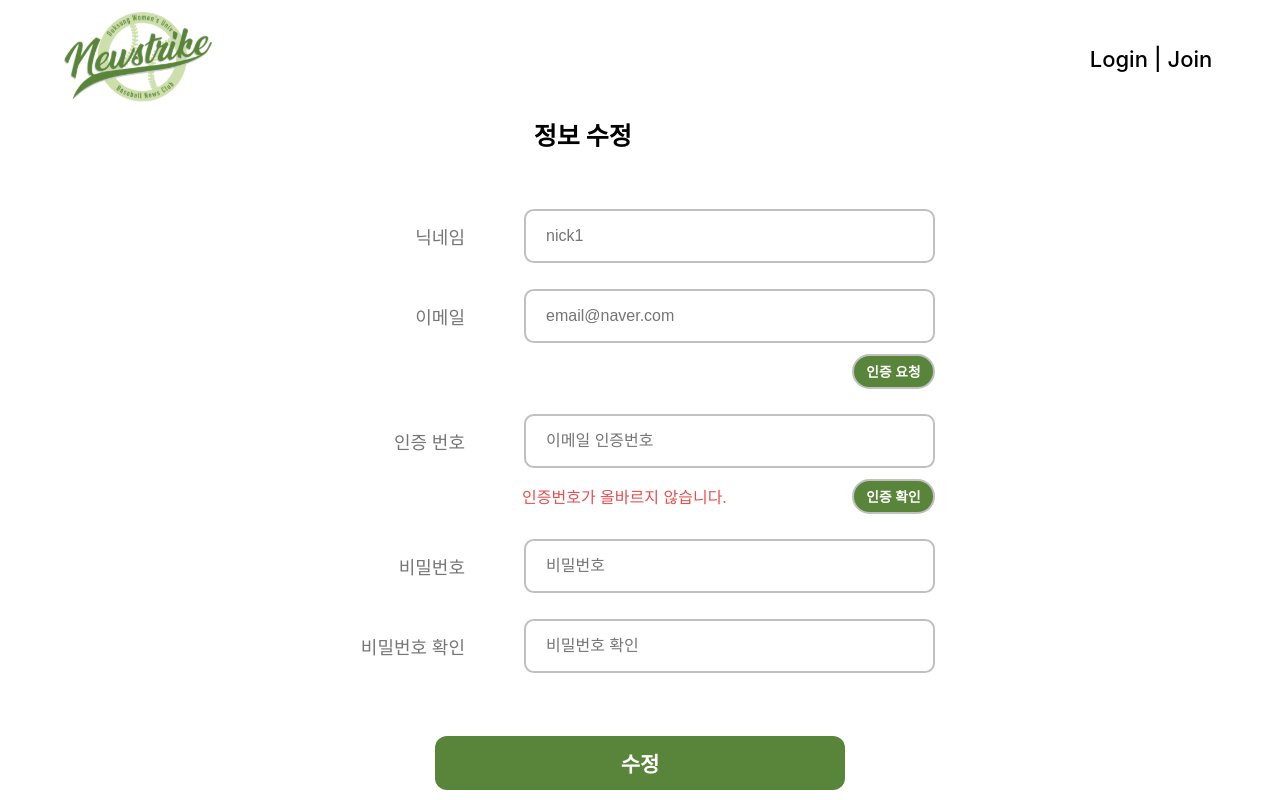
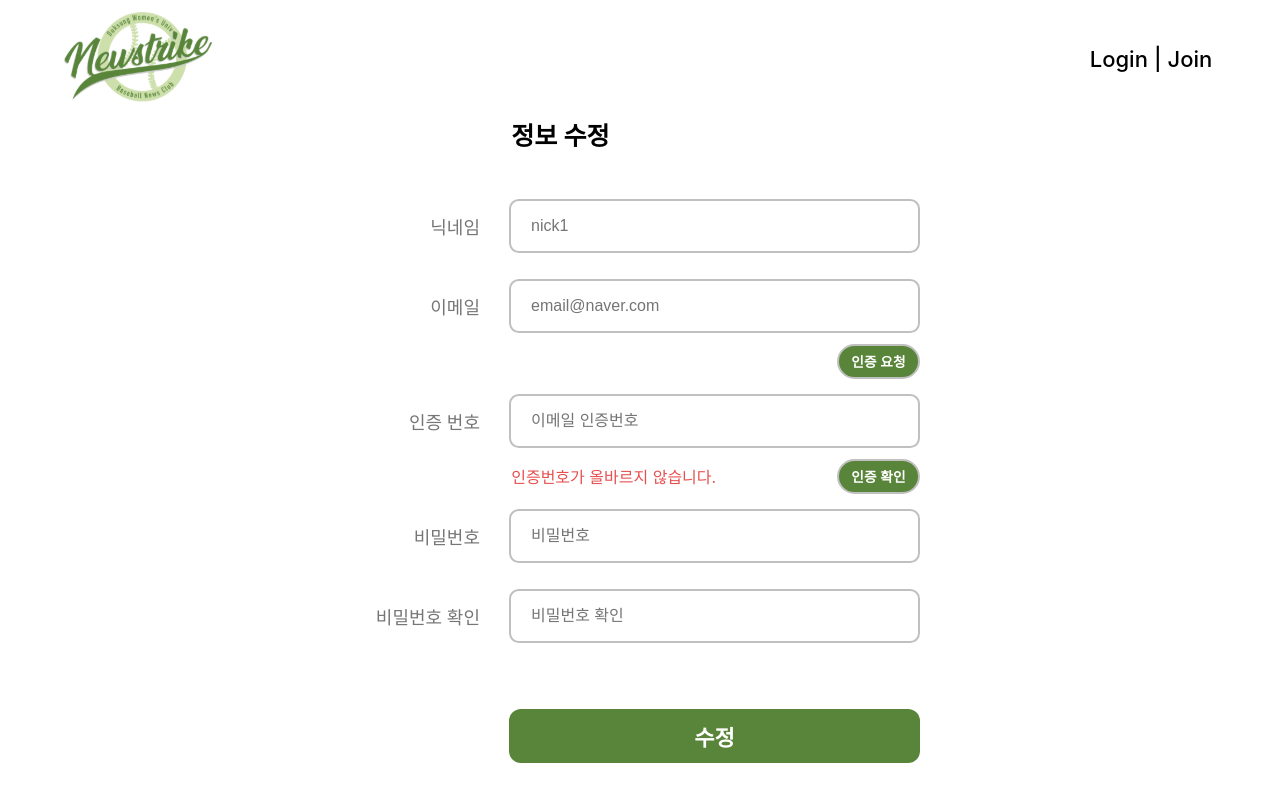
Before and after one commit to f4-zoluphaza/newsletter_front, a React (Create React App) app: page /Mypage/ChangeInfo in a window 1280 px wide. Built offline with nearby package versions, Linux system fonts and the light colour scheme.

Commit message:
[0508] jia 정보 수정 페이지 완성

```diff
--- a/src/components/Header.jsx
+++ b/src/components/Header.jsx
@@ -15,11 +15,11 @@ export default function Header() {
     <NavDiv>
       <LogoImg src={Logo} />
       <WrapperDiv>
-        <Links>
+        <Links to="/Login">
           <LoginLinkSignupP>Login</LoginLinkSignupP>
         </Links>
         <LoginLinkSignupP> | </LoginLinkSignupP>
-        <Links>
+        <Links to="/Signup">
           <LoginLinkSignupP>Join</LoginLinkSignupP>
         </Links>
       </WrapperDiv>
--- a/src/pages/myPage/ChangeInfo.jsx
+++ b/src/pages/myPage/ChangeInfo.jsx
@@ -4,7 +4,6 @@ import {
   BodyDiv,
   WrapperDiv,
   TextDivForm,
-  LeftDiv,
   RightDiv,
   Form,
   Input,
@@ -70,16 +69,9 @@ export default function ChangeInfo() {
         {/* 네비게이션바 */}
         <Header></Header>
 
-        <WrapperDiv justifyContent="center">
-          {/* <LeftDiv>
-            <TextSpan margintop="110px">닉네임</TextSpan>
-            <TextSpan margintop="50px">이메일</TextSpan>
-            <TextSpan margintop="107px">인증 번호</TextSpan>
-            <TextSpan margintop="105px">비밀번호</TextSpan>
-            <TextSpan margintop="50px">비밀번호 확인</TextSpan>
-          </LeftDiv> */}
+        <WrapperDiv>
           <TitleDiv>
-            <TextSpan fontsize="25px" fontweight="700" color="#000000">
+            <TextSpan fontsize="25px" fontweight="600" color="#000000">
               정보 수정
             </TextSpan>
           </TitleDiv>
@@ -120,7 +112,7 @@ export default function ChangeInfo() {
                 </Button>
               </UnderDiv>
 
-              <TextDivForm>
+              <TextDivForm margintop="10px">
                 <TextDiv>
                   <TextSpan>인증 번호</TextSpan>
                 </TextDiv>
@@ -142,7 +134,7 @@ export default function ChangeInfo() {
                 </Button>
               </UnderDiv>
 
-              <TextDivForm>
+              <TextDivForm margintop="10px">
                 <TextDiv>
                   <TextSpan>비밀번호</TextSpan>
                 </TextDiv>
@@ -178,13 +170,14 @@ export default function ChangeInfo() {
                 </UnderDiv>
               ) : null}
 
+              <TextDivForm margintop="60px" justifycontent="end">
                 <SubmitButton
                   value="수정"
                   type="submit"
                   width="410.975px"
                   height="53.82px"
-                marginTop="60px"
                 />
+              </TextDivForm>
             </Form>
           </RightDiv>
         </WrapperDiv>
--- a/src/styles/Mypage_j/ChangeInfo.styled.jsx
+++ b/src/styles/Mypage_j/ChangeInfo.styled.jsx
@@ -25,7 +25,7 @@ export const BodyDiv = styled.div`
 `;
 
 export const WrapperDiv = styled.div`
-  width: 590px;
+  width: 560px;
   /* height: ${(props) => props.height || '100vh'}; */
   height: auto;
   /* background-color: lightgray; */
@@ -38,25 +38,13 @@ export const WrapperDiv = styled.div`
 export const TextDivForm = styled.div`
   width: 100%;
   height: 60px;
-  margin-top: 20px;
+  margin-top: ${(props) => props.margintop || '20px'};
 
   display: flex;
-  justify-content: space-between;
+  justify-content: ${(props) => props.justifycontent || 'space-between'};
   align-items: center;
 
   /* background-color: lightseagreen; */
-`;
-
-export const LeftDiv = styled.div`
-  width: 130px;
-  height: auto;
-  padding-right: 5px;
-  margin-right: 40px;
-  /* background-color: gold; */
-
-  display: flex;
-  align-items: end;
-  flex-direction: column;
 `;
 
 export const RightDiv = styled.div`
@@ -69,12 +57,12 @@ export const RightDiv = styled.div`
 `;
 
 export const TitleDiv = styled.div`
-  width: 68%;
+  width: 73%;
   height: 40px;
-  margin-bottom: 30px;
+  margin-bottom: 20px;
 
   align-self: end;
-
+  /* ${flexCenter()} */
   /* background-color: pink; */
 `;
 
@@ -100,7 +88,7 @@ export const TextSpan = styled.span`
 export const Form = styled.form`
   width: 100%;
   height: auto;
-  /* background-color: aqua; */
+  /* background-color: lightblue; */
   ${flexCenter()}
   flex-direction: column;
   align-items: ${(props) => props.alignItems};
@@ -140,7 +128,7 @@ export const Button = styled.button`
 `;
 
 export const UnderDiv = styled.div`
-  width: 70%;
+  width: 73%;
   height: 40px;
   margin-top: ${(props) => props.margintop};
   /* background-color: #eea5a5; */
@@ -168,10 +156,11 @@ export const SubmitButton = styled.input`
 
   ${flexCenter()}
   color: #FFFFFF;
-  font-size: 21px;
+  font-size: 22px;
   font-weight: 600;
 
   margin-top: ${(props) => props.marginTop};
+  /* margin-right: 30px; */
 
   cursor: pointer;
 `;
```
Lines whose indentation alone changed are shown as unchanged.
